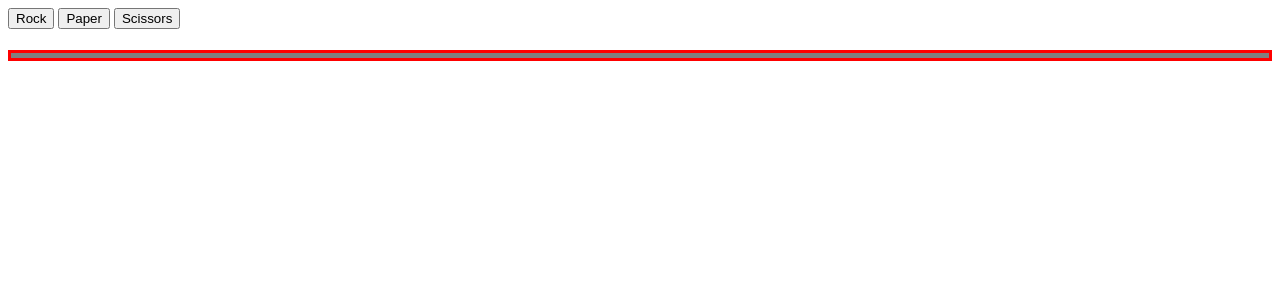
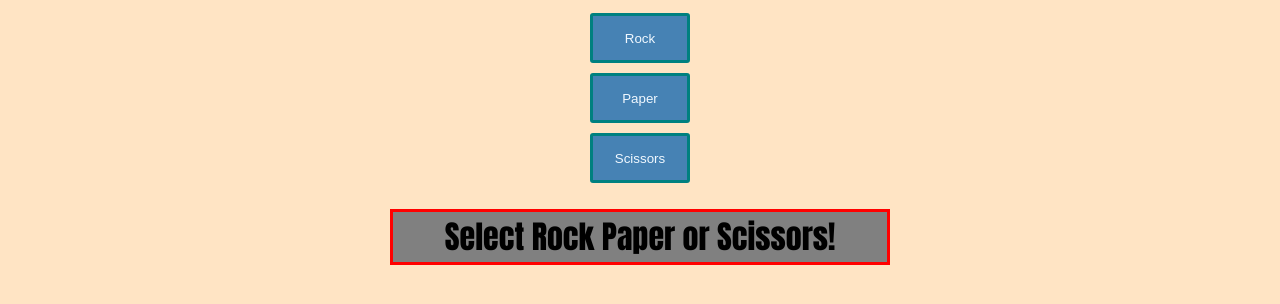
Before and after one commit to AndresMirandaDev/Rock-Paper-Sissors-odin, a plain HTML site: page index.html in a window 1280 px wide. Drawn offline with Linux system fonts and the light colour scheme.

Commit message:
committing all files with the stylesheet

```diff
--- a/index.html
+++ b/index.html
@@ -6,6 +6,7 @@
     <meta name="viewport" content="width=device-width, initial-scale=1.0">
     <title>Document</title>
     <script src="main.js" defer></script>
+    <link rel="stylesheet" href="style.css">
 </head>
 <body>
     <button class="btn"">Rock</button>
--- a/main.js
+++ b/main.js
@@ -28,11 +28,16 @@ function PlayRound(playerSelection, ComputerSelection){
         return "You Win! Scissors beats paper";
     }
 };
+
+
 const container =  document.querySelector("#container");
 const result = document.createElement("h1");
 const scoreBox= document.createElement("h2")
 
-result.setAttribute("style", "background: grey; border:solid 3px red; min-height: 5px" );
+
+result.setAttribute("style", "background: grey; border:solid 3px red; min-height: 50px" );
+result.textContent= "Select Rock Paper or Scissors!"
+
 
 const btn = document.querySelectorAll(".btn");
 btn.forEach((button)=>{
--- a/style.css
+++ b/style.css
@@ -4,7 +4,7 @@ body{
     justify-content: center;
     align-items: center;
     background-color: bisque;
-    font-family: 'Gill Sans', 'Gill Sans MT', Calibri, 'Trebuchet MS', sans-serif;
+   font-family: Impact, Haettenschweiler, 'Arial Narrow Bold', sans-serif;
 }
 
 #container{
```
